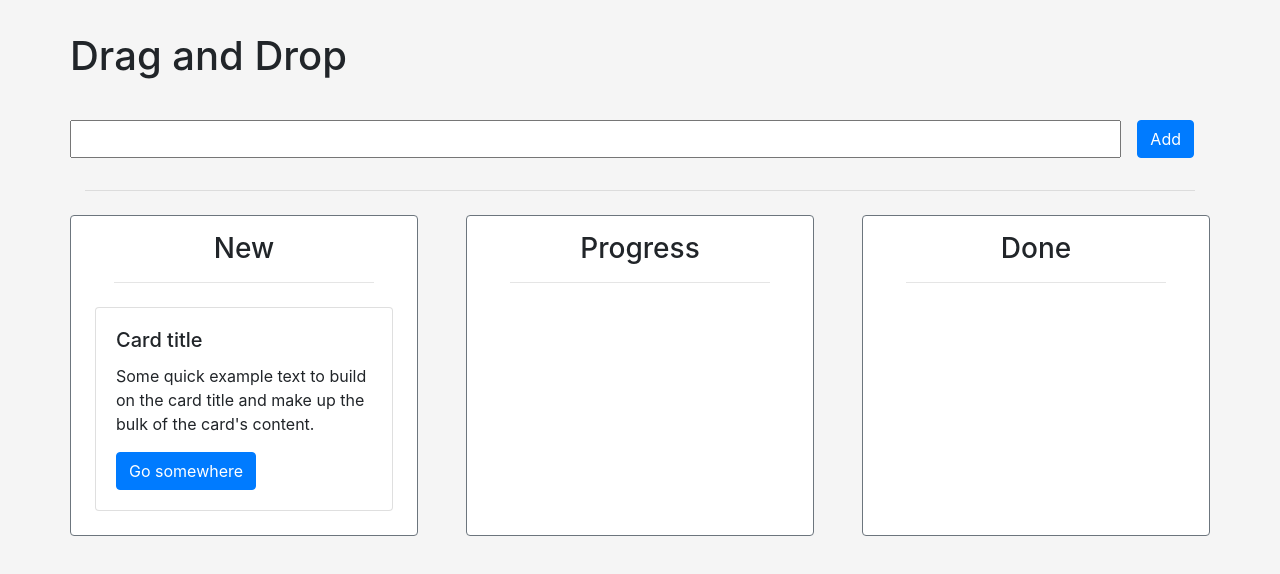
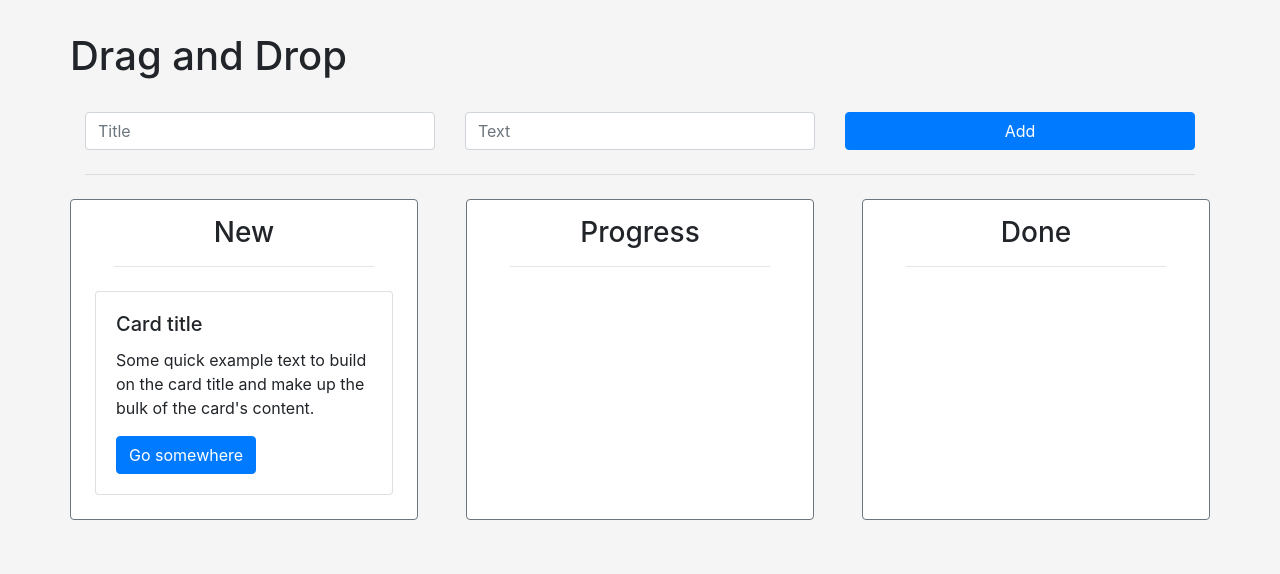
Before and after one commit to ZholobovSS/DragAndDrop, a website built with webpack: page src/index.html in a window 1280 px wide. Built offline with nearby package versions, Linux system fonts and the light colour scheme.

Commit message:
Add new input

```diff
--- a/src/index.html
+++ b/src/index.html
@@ -7,15 +7,25 @@
 <body>
 
     <div class="container">
+
         <header class="py-2">
             <div class="row py-4">
                 <h1>Drag and Drop</h1>
             </div>
 
-            <div class="row my-2 d-flex flex-row">
-                <input type="text" class="flex-grow-1">
-                <button type="button" class="btn btn-primary mx-3 btn--25">Add</button>
+            <div class="row">
+                <div class="col">
+                  <input type="text" class="form-control" placeholder="Title">
               </div>
+              <div class="col">
+                  <input type="text" class="form-control" placeholder="Text">
+              </div>
+              <div class="col">
+                <button type="button" class="btn btn-primary w-100">Add</button>
+              </div>
+          </div>
+
+
     </header>
 
     <hr>
```
Lines whose indentation alone changed are shown as unchanged.
